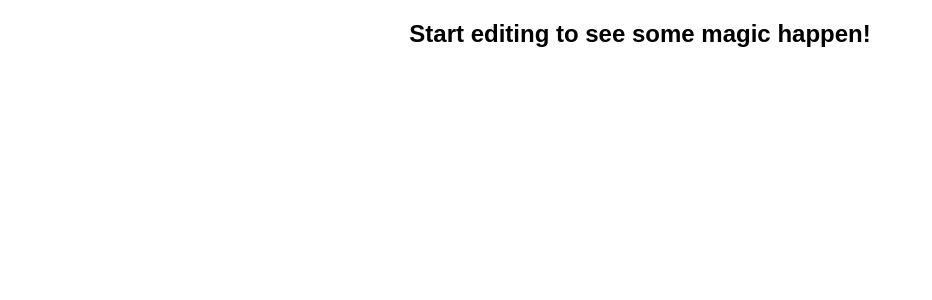
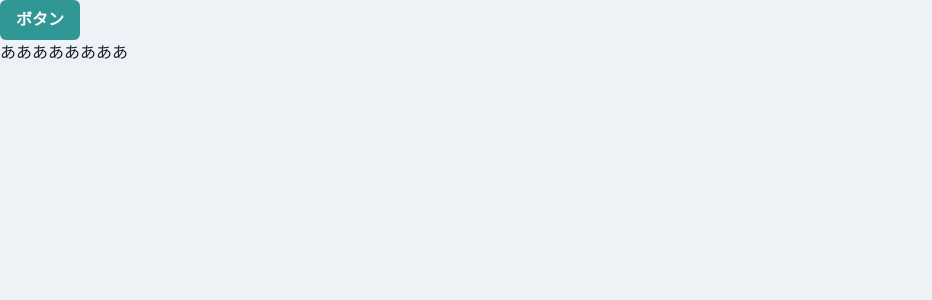
Before and after one commit to yota-g/PracticeCreateAppbyReact, a React (Create React App) app: page / in a window 1280 px wide. Shown: the top 300 px of the page, without its empty margins (0-932 px from the left). Built offline with nearby package versions, Linux system fonts and the light colour scheme.

Commit message:
start creating app

```diff
--- a/src/App.tsx
+++ b/src/App.tsx
@@ -1,9 +1,14 @@
+import { Button, ChakraProvider } from "@chakra-ui/react";
+import theme from "./theme/theme";
 import "./styles.css";
 
 export default function App() {
   return (
-    <div className="App">
-      <h2>Start editing to see some magic happen!</h2>
-    </div>
+    //Chakra使用時はChakraProviderを囲む必要がある
+    //themeでcssを提供することができる。
+    <ChakraProvider theme={theme}>
+      <Button colorScheme="teal">ボタン</Button>
+      <p>ああああああああ</p>
+    </ChakraProvider>
   );
 }
--- /dev/null
+++ b/src/theme/theme.ts
@@ -0,0 +1,16 @@
+import { extendTheme } from "@chakra-ui/react";
+
+const theme = extendTheme({
+  styles: {
+    global: {
+      body: {
+        //ここにcssを記載していく
+        backgroundColor: "gray.100",
+        //chakra uiで提供されている色 数値で色が濃くなる
+        color: "gray.800"
+      }
+    }
+  }
+});
+
+export default theme;
```
Also changed, not shown: package.json (+15 -2 lines).
